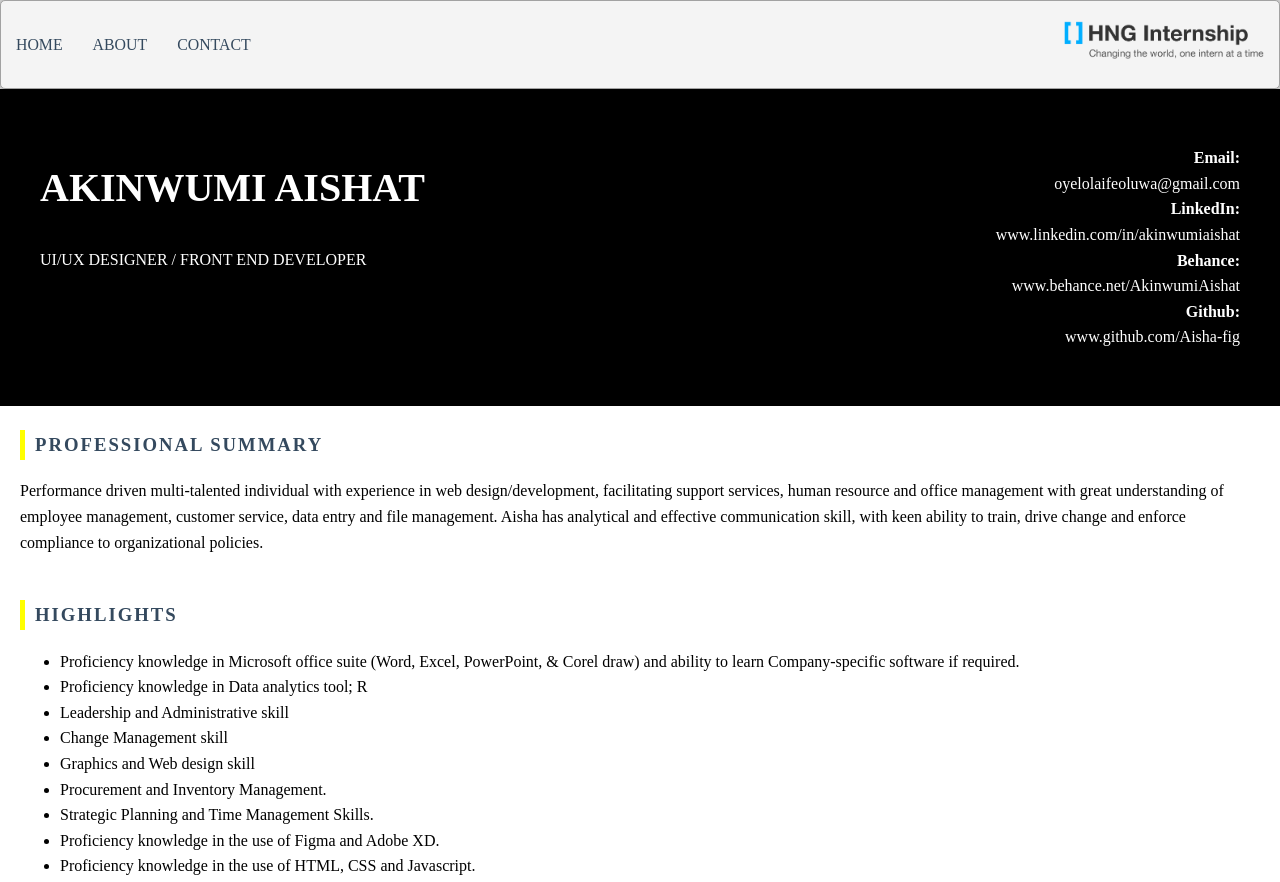
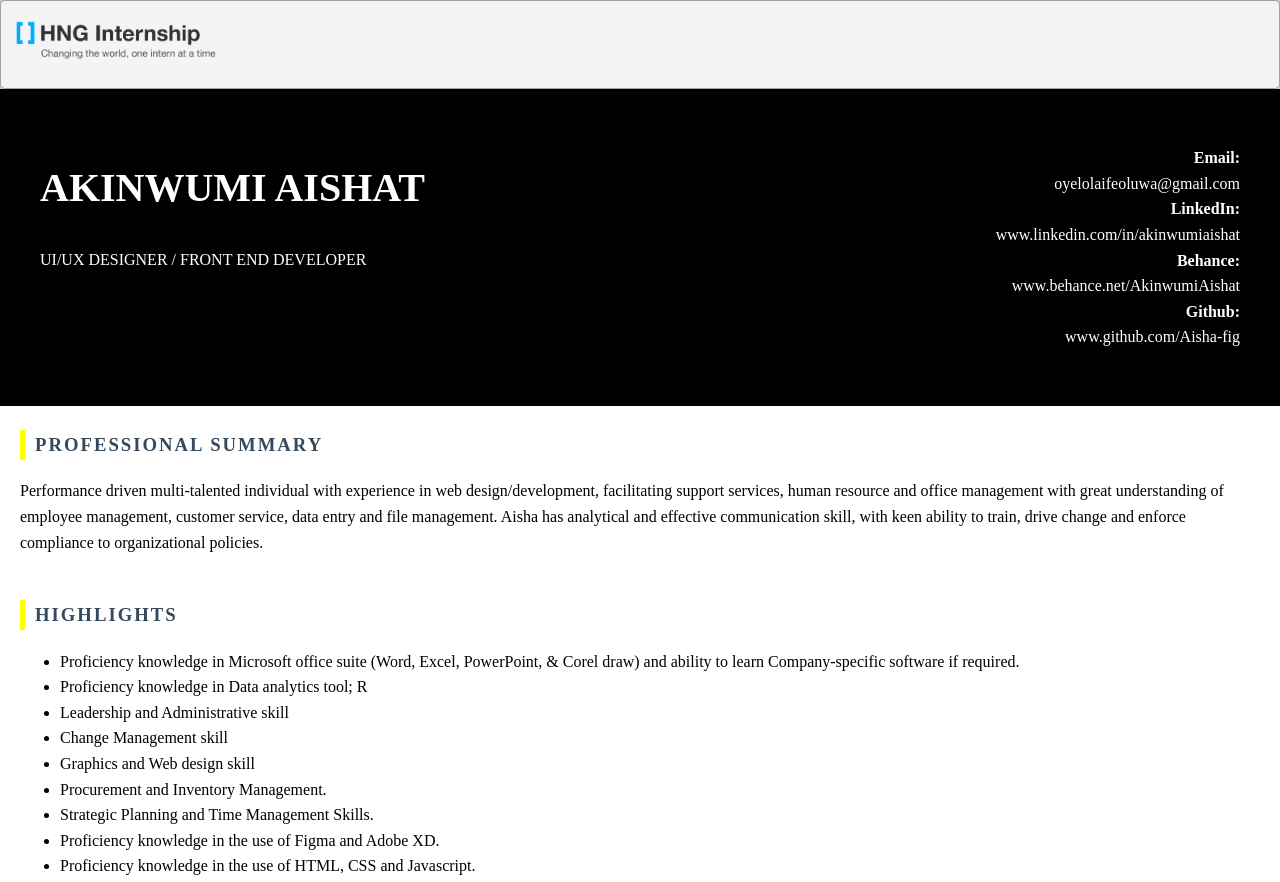
Before and after one commit to Aisha-fig/Aisha-resume, a plain HTML site: page index.html in a window 1280 px wide. Shown: the top 882 px of the page. Drawn offline with Linux system fonts and the light colour scheme.

Commit message:
Update index.html
removed nav bar

```diff
--- a/index.html
+++ b/index.html
@@ -10,11 +10,6 @@
 <body>
 
 	<header class="header">
-        <ul class="main-nav">
-            <li><a href="#">Home</a></li>
-            <li><a href="#">About</a></li>
-            <li><a href="#">Contact</a></li>
-        </ul>
         <div class="logo"><a href="#"><img src="./brand-logo.png" alt="HNG brand logo" width="200" ></a></div>
 	</header>
 
```
